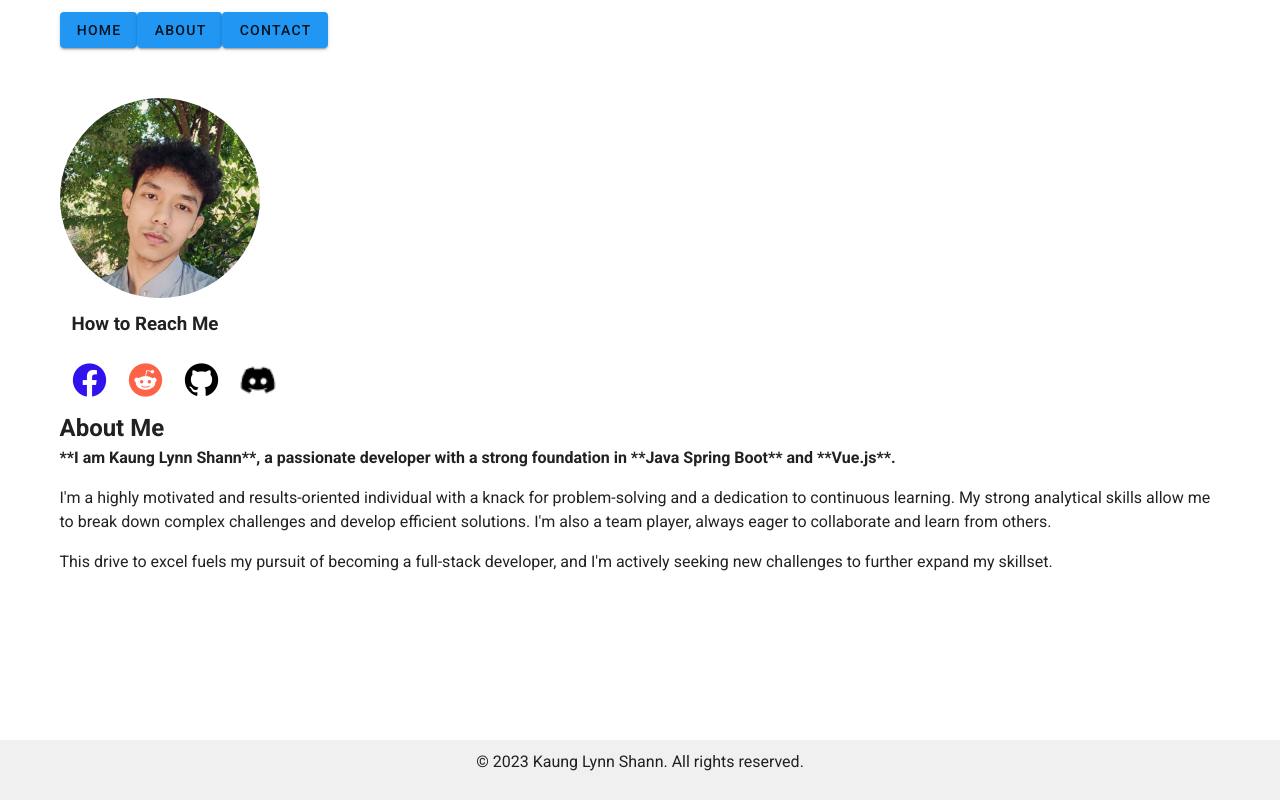
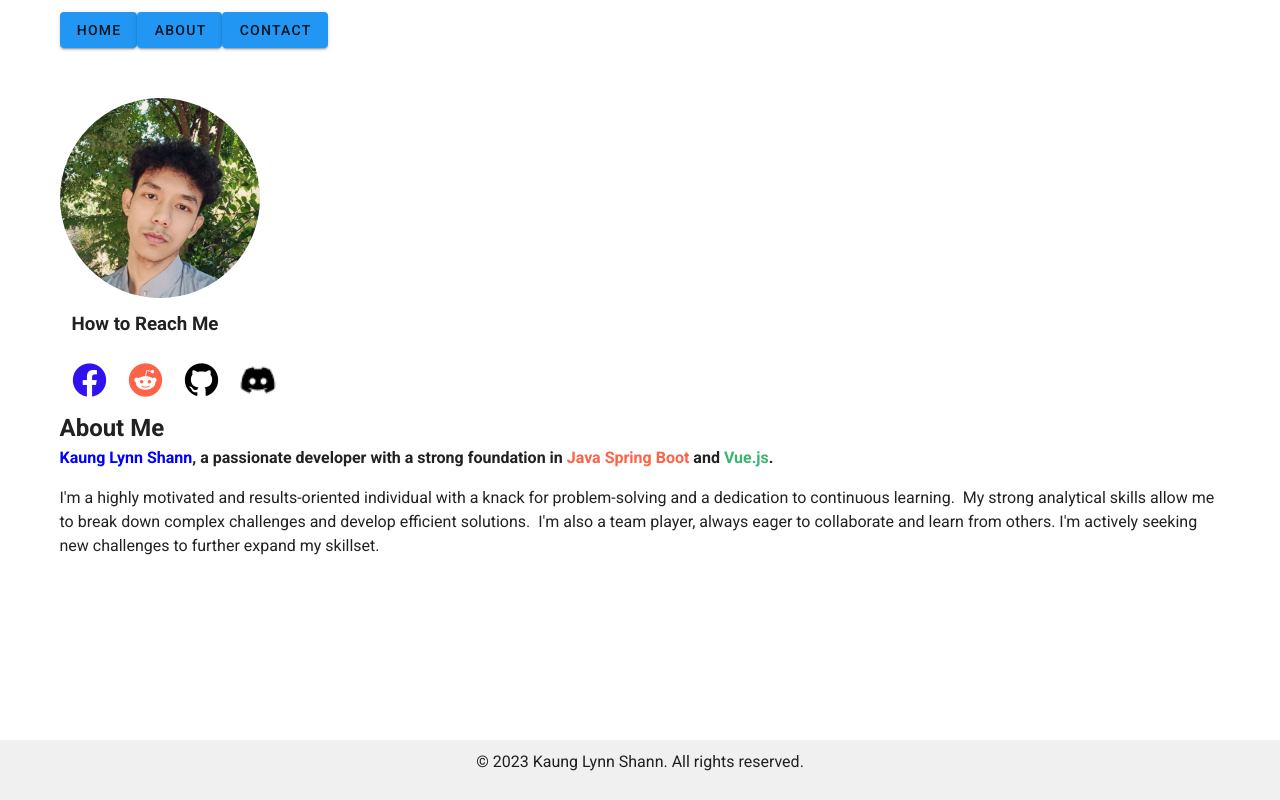
Before and after one commit to KaungLynnShann/myportfolio, a Vue app: page / in a window 1280 px wide. Both pictures are taken after a click on the button "ABOUT". Built offline with nearby package versions, Linux system fonts and the light colour scheme.

Commit message:
Update About.vue

```diff
--- a/src/components/About.vue
+++ b/src/components/About.vue
@@ -1,11 +1,18 @@
 <template>
     <div>
       <h2>About Me</h2>
-      <p style="font-weight: bold;">**I am Kaung Lynn Shann**, a passionate developer with a strong foundation in **Java Spring Boot** and **Vue.js**.</p>
-<p>I'm a highly motivated and results-oriented individual with a knack for problem-solving and a dedication to continuous learning.
-    My strong analytical skills allow me to break down complex challenges and develop efficient solutions.
-    I'm also a team player, always eager to collaborate and learn from others.</p>
-<p>This drive to excel fuels my pursuit of becoming a full-stack developer, and I'm actively seeking new challenges to further expand my skillset.</p>
+     <p style="font-weight: bold;">
+  <span style="color: blue;">Kaung Lynn Shann</span>, a passionate developer with a strong foundation in
+  <span style="color: tomato;">Java Spring Boot</span> and
+  <span style="color: mediumseagreen;">Vue.js</span>.
+</p>
+<p>
+  I'm a highly motivated and results-oriented individual with a knack for problem-solving and a dedication to continuous learning.
+  My strong analytical skills allow me to break down complex challenges and develop efficient solutions.
+  I'm also a team player, always eager to collaborate and learn from others.
+  I'm actively seeking new challenges to further expand my skillset.
+</p>
+
 
     </div>
   </template>
```
